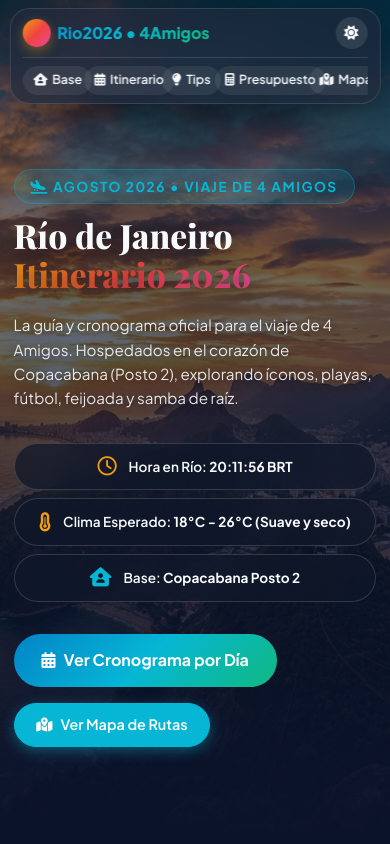
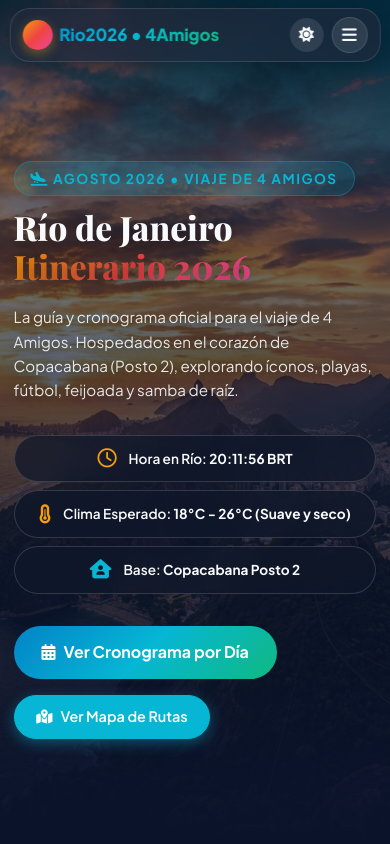
Before and after one commit to fibarra2378/WebRioJaneiro, a plain HTML site: page index.html in a window 390 px wide. Shown: the top 844 px of the page. Drawn offline with nearby package versions, Linux system fonts and the light colour scheme; a web font is replaced by a local one.

Commit message:
feat: implementar menu hamburguesa desplegable para dispositivos moviles manteniendo la barra flotante intacta en escritorio

```diff
--- a/css/styles.css
+++ b/css/styles.css
@@ -946,18 +946,50 @@ p, a, h1, h2, h3, h4, h5, h6, span, strong, div {
   word-break: break-word;
 }
 
-@media (max-width: 992px) {
-  /* Navbar Flotante de 2 filas en móvil (Fila 1: Logo + Theme Btn | Fila 2: Links completos) */
+/* Botón Menú Hamburguesa Móvil */
+.mobile-menu-toggle {
+  display: none;
+  width: 36px;
+  height: 36px;
+  border-radius: 50%;
+  background: rgba(255, 255, 255, 0.1);
+  border: 1px solid var(--glass-border);
+  color: var(--text-main);
+  align-items: center;
+  justify-content: center;
+  font-size: 1.05rem;
+  cursor: pointer;
+  transition: background var(--transition-fast), transform var(--transition-fast);
+}
+
+.mobile-menu-toggle:hover {
+  background: var(--accent-teal);
+  color: #fff;
+  transform: scale(1.05);
+}
+
+.nav-actions {
+  display: flex;
+  align-items: center;
+  gap: 0.5rem;
+}
+
+@media (max-width: 850px) {
+  .mobile-menu-toggle {
+    display: flex !important;
+  }
+
   .navbar {
     width: 94% !important;
     max-width: 94% !important;
     top: 0.5rem !important;
-    padding: 0.6rem 0.85rem !important;
+    padding: 0.65rem 1rem !important;
     border-radius: 20px !important;
     display: flex !important;
     flex-direction: column !important;
     align-items: stretch !important;
     gap: 0.35rem !important;
+    transition: all var(--transition-normal);
   }
 
   .navbar-top-row {
@@ -972,47 +1004,44 @@ p, a, h1, h2, h3, h4, h5, h6, span, strong, div {
   }
 
   .logo-icon {
-    width: 28px;
-    height: 28px;
+    width: 30px;
+    height: 30px;
   }
 
   .logo-text {
-    font-size: 1rem;
+    font-size: 1.05rem;
   }
 
   .theme-toggle-btn {
-    width: 32px;
-    height: 32px;
-    font-size: 0.9rem;
+    width: 34px;
+    height: 34px;
+    font-size: 0.95rem;
   }
 
   .nav-links {
+    display: none !important; /* Oculto por defecto en móvil */
     width: 100% !important;
-    max-width: 100% !important;
-    display: flex !important;
-    gap: 0.35rem !important;
-    overflow-x: auto !important;
-    white-space: nowrap !important;
-    scrollbar-width: none !important;
-    -webkit-overflow-scrolling: touch !important;
-    padding-top: 0.45rem !important;
-    margin-top: 0.15rem !important;
+    flex-direction: column !important;
+    gap: 0.4rem !important;
+    padding-top: 0.75rem !important;
+    margin-top: 0.35rem !important;
     border-top: 1px solid rgba(255, 255, 255, 0.12) !important;
   }
 
-  .nav-links::-webkit-scrollbar {
-    display: none !important;
+  .nav-links.mobile-active {
+    display: flex !important; /* Desplegado al hacer clic en el botón hamburguesa */
   }
 
   .nav-link {
-    font-size: 0.78rem !important;
-    padding: 0.3rem 0.65rem !important;
-    background: rgba(255, 255, 255, 0.08) !important;
-    border-radius: var(--radius-full) !important;
+    width: 100% !important;
+    display: flex !important;
+    align-items: center !important;
+    gap: 0.65rem !important;
+    padding: 0.6rem 0.85rem !important;
+    border-radius: var(--radius-md) !important;
+    font-size: 0.9rem !important;
+    background: rgba(255, 255, 255, 0.06) !important;
     color: var(--text-main) !important;
-    display: inline-flex !important;
-    align-items: center !important;
-    gap: 0.3rem !important;
   }
 
   .nav-link:hover,
@@ -1023,7 +1052,7 @@ p, a, h1, h2, h3, h4, h5, h6, span, strong, div {
 
   /* Ajustes del Hero y Secciones */
   .hero {
-    padding-top: 7.5rem;
+    padding-top: 6.5rem;
     padding-bottom: 3rem;
   }
 
--- a/index.html
+++ b/index.html
@@ -28,7 +28,7 @@
 <body>
 
   <!-- Barra de Navegación Flotante -->
-  <nav class="navbar glass-card">
+  <nav class="navbar glass-card" id="navbar">
     <div class="navbar-top-row">
       <a href="#" class="logo">
         <div class="logo-icon"><i class="fa-solid fa-umbrella-beach"></i></div>
@@ -40,15 +40,19 @@
           aria-label="Modo de Color">
           <i class="fa-solid fa-moon"></i>
         </button>
+        <button id="mobile-menu-toggle" class="mobile-menu-toggle" title="Abrir Menú de Navegación"
+          aria-label="Menú Móvil">
+          <i class="fa-solid fa-bars"></i>
+        </button>
       </div>
     </div>
 
-    <ul class="nav-links">
-      <li><a href="#base-depto" class="nav-link"><i class="fa-solid fa-house-user"></i> Base</a></li>
-      <li><a href="#itinerary-section" class="nav-link"><i class="fa-solid fa-calendar-days"></i> Itinerario</a></li>
-      <li><a href="#guide-tips-section" class="nav-link"><i class="fa-solid fa-lightbulb"></i> Tips</a></li>
+    <ul class="nav-links" id="nav-links">
+      <li><a href="#base-depto" class="nav-link"><i class="fa-solid fa-house-user"></i> Base Copacabana</a></li>
+      <li><a href="#itinerary-section" class="nav-link"><i class="fa-solid fa-calendar-days"></i> Itinerario 5 Días</a></li>
+      <li><a href="#guide-tips-section" class="nav-link"><i class="fa-solid fa-lightbulb"></i> Tips del Guía</a></li>
       <li><a href="#budget-calculator" class="nav-link"><i class="fa-solid fa-calculator"></i> Presupuesto</a></li>
-      <li><a href="#map-section" class="nav-link"><i class="fa-solid fa-map-location-dot"></i> Mapa</a></li>
+      <li><a href="#map-section" class="nav-link"><i class="fa-solid fa-map-location-dot"></i> Mapa en Vivo</a></li>
     </ul>
   </nav>
 
--- a/js/app.js
+++ b/js/app.js
@@ -28,6 +28,7 @@ document.addEventListener('DOMContentLoaded', () => {
   // Inicialización
   initTheme();
   initLiveClock();
+  initMobileMenu();
   initCarousel();
   renderBaseServices();
   renderDayContent(state.activeDay);
@@ -318,4 +319,30 @@ document.addEventListener('DOMContentLoaded', () => {
 
     setInterval(() => goToSlide(currentIndex + 1), 5000);
   }
+
+  /* ==========================================================
+     Controlador del Menú Hamburguesa Móvil
+     ========================================================== */
+  function initMobileMenu() {
+    const menuToggleBtn = document.getElementById('mobile-menu-toggle');
+    const navLinks = document.getElementById('nav-links');
+    if (!menuToggleBtn || !navLinks) return;
+
+    menuToggleBtn.addEventListener('click', () => {
+      const isOpen = navLinks.classList.toggle('mobile-active');
+      const icon = menuToggleBtn.querySelector('i');
+      if (icon) {
+        icon.className = isOpen ? 'fa-solid fa-xmark' : 'fa-solid fa-bars';
+      }
+    });
+
+    // Cerrar el menú automáticamente al seleccionar una opción
+    navLinks.querySelectorAll('a').forEach(link => {
+      link.addEventListener('click', () => {
+        navLinks.classList.remove('mobile-active');
+        const icon = menuToggleBtn.querySelector('i');
+        if (icon) icon.className = 'fa-solid fa-bars';
+      });
+    });
+  }
 });
```
Also changed, not shown: tests/defects_report.md (+1 -1 lines), tests/qa_report.md (+2 -2 lines).
